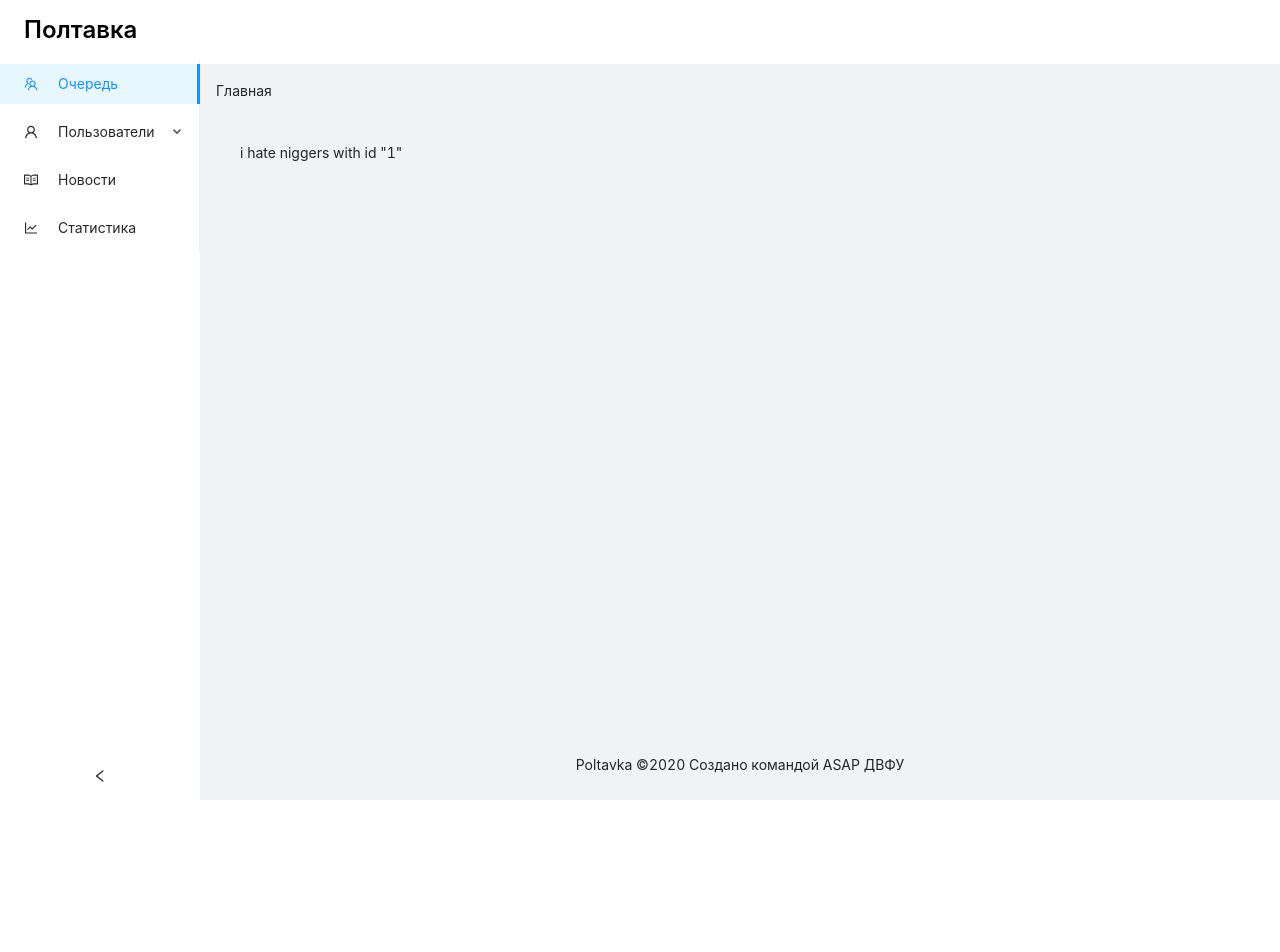
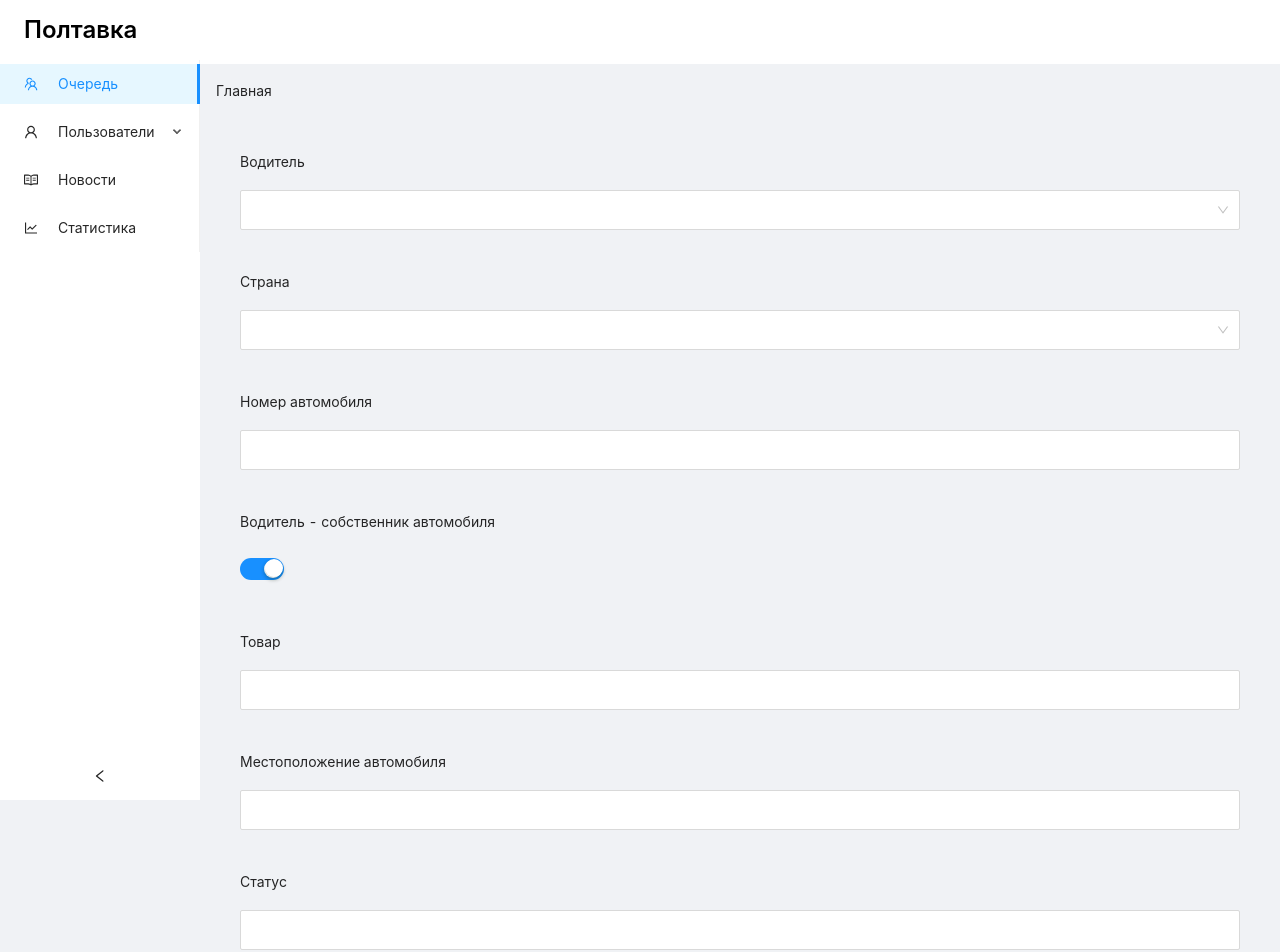
Before and after one commit to on3dd/poltavka, a Next.js app: page /admin/queue/edit/1 in a window 1280 px wide. Shown: the top 952 px of the page. Before the commit the page ends 800 px from the top, so only its background shows below. Built offline with nearby package versions, Linux system fonts and the light colour scheme.

Commit message:
queue upd

```diff
--- a/components/admin/queue/edit/[id].tsx
+++ b/components/admin/queue/edit/[id].tsx
@@ -1,14 +1,97 @@
-import React from 'react';
+import React, { useState } from 'react';
+import {
+  Form,
+  Input,
+  Button,
+  Select,
+  Cascader,
+  TreeSelect,
+  Switch,
+} from 'antd';
 import { useRouter } from 'next/router';
-import { Row, Col, Space, Button, Table } from 'antd';
+const FormSizeDemo = () => {
+  const router = useRouter();
+  const [initialValues, setInitialValues] = useState({
+    isOwner: true,
+  });
 
-const Edit: React.FC = () => {
-  const router = useRouter();
+  const onValueChange = (values: any) => {
+    console.log('onvaluechange', values);
+
+    setInitialValues(values);
+  };
+
+  const onFinish = (values: any) => {
+    console.log('Success:', values);
+
+    router.push('/admin');
+  };
+
+  const onFinishFailed = (errorInfo: any) => {
+    console.log('Failed:', errorInfo);
+  };
   return (
-    <div className="nigger">
-      i hate niggers with id "{router.query.id}"
-    </div>
+    <Form
+      name="new"
+      size="large"
+      layout="vertical"
+      initialValues={initialValues}
+      onValuesChange={onValueChange}
+      onFinish={onFinish}
+      onFinishFailed={onFinishFailed}
+      // validateMessages={validateMessages}
+    >
+      <Form.Item label="Водитель">
+        <Select>
+          <Select.Option value="russia">
+            Владимир Владимирович Путин
+          </Select.Option>
+          <Select.Option value="china">
+            Барак Хуссейн Обама
+          </Select.Option>
+        </Select>
+      </Form.Item>
+      <Form.Item label="Страна">
+        <Select>
+          <Select.Option value="russia">
+            Российская Федерация
+          </Select.Option>
+          <Select.Option value="china">
+            Китайская Народная Республика
+          </Select.Option>
+        </Select>
+      </Form.Item>
+      <Form.Item label="Номер автомобиля">
+        <Input />
+      </Form.Item>
+      <Form.Item
+        name="isOwner"
+        valuePropName="checked"
+        label="Водитель - собственник автомобиля"
+      >
+        <Switch />
+      </Form.Item>
+      {!initialValues.isOwner && (
+        <Form.Item label="Собственник автомобиля">
+          <Input />
+        </Form.Item>
+      )}
+      <Form.Item label="Товар">
+        <Input />
+      </Form.Item>
+      <Form.Item label="Местоположение автомобиля">
+        <Input />
+      </Form.Item>
+      <Form.Item label="Статус">
+        <Input />
+      </Form.Item>
+      <Form.Item label="Button">
+        <Button type="primary" htmlType="submit">
+          Добавить
+        </Button>
+      </Form.Item>
+    </Form>
   );
 };
 
-export default Edit;
+export default FormSizeDemo;
--- a/components/admin/queue/index.tsx
+++ b/components/admin/queue/index.tsx
@@ -60,6 +60,7 @@ const Queue: React.FC = () => {
         </Col>
       </Row>
       <Table
+        size="large"
         rowSelection={{
           type: 'radio',
           ...rowSelection,
--- a/components/admin/queue/table.ts
+++ b/components/admin/queue/table.ts
@@ -13,8 +13,8 @@ export const data = new Array(100)
     product: 'Снюс',
     driver: 'Ишутин А. Я.',
     car_owner: 'OOO "Jaguar.Pro"',
-    car_location: 'ДНР',
-    car_status: '1. Убил негра',
+    car_location: 'Российская Федерация',
+    car_status: 'Убил негра',
   }));
 
 export const columns = [
@@ -49,7 +49,7 @@ export const columns = [
     dataIndex: 'car_owner',
   },
   {
-    title: 'Локация',
+    title: 'Местоположение',
     dataIndex: 'car_location',
   },
   {
```
